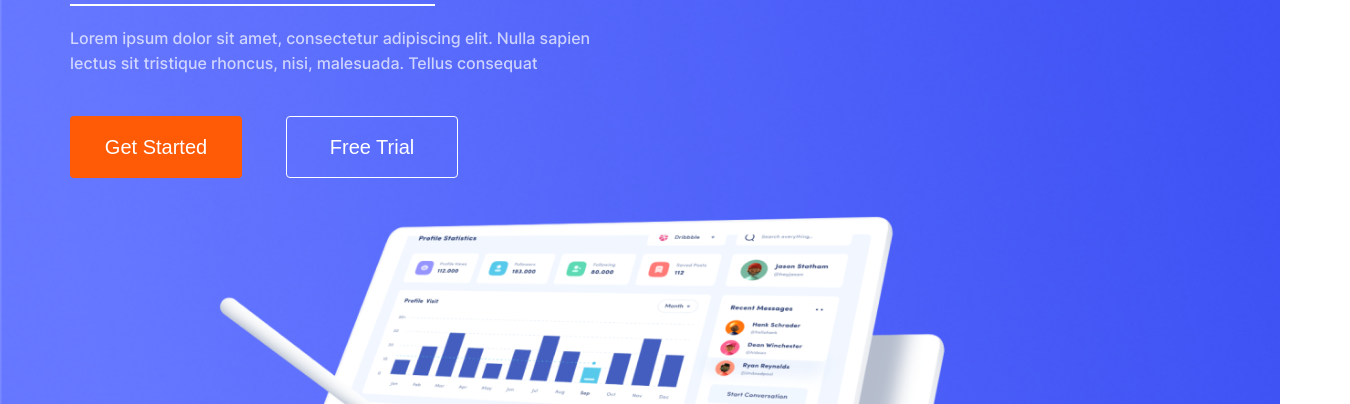
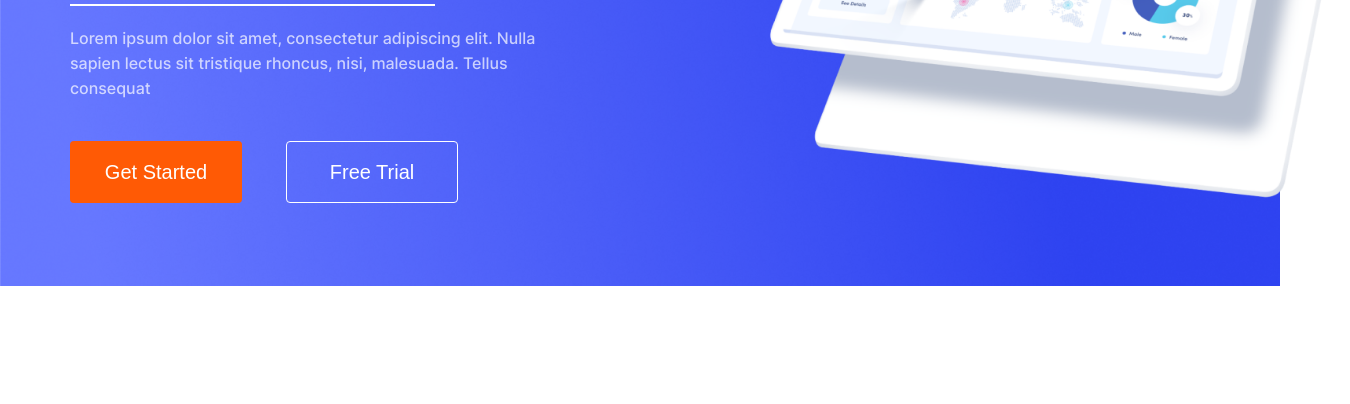
Before and after one commit to IndreshDeveloper/sallze-layout, a plain HTML site: page index.html in a window 1280 px wide. Shown: the part 429-833 px from the top of the page, 1350 px wide, since content can reach past the window. Drawn offline with nearby package versions, Linux system fonts and the light colour scheme.

Commit message:
change css property

```diff
--- a/css/style.css
+++ b/css/style.css
@@ -114,7 +114,7 @@ padding: 20px 0;visibility: hidden;opacity: 0;left: -100%;border-radius: 5px;}
 #banner{width: 100%;background-image: url(../images/banner-bg.png);background-repeat: no-repeat;background-size: cover;padding-top: 180px;padding-bottom: 71px;}
 .right-block{position: relative;top: 0;left: 140px;}
 .right-block img{width: 100%;}
-.banner-main-block{gap: 20px;flex-wrap: wrap;}
+.banner-main-block{gap: 20px;}
 .banner-box-col{width: calc(50% - 10px);}
 .right-block{width: 65%;}
 .banner-box-col h3{text-transform: uppercase;letter-spacing: 2px;color: var(--white-color);font-size: 20px;}
```
